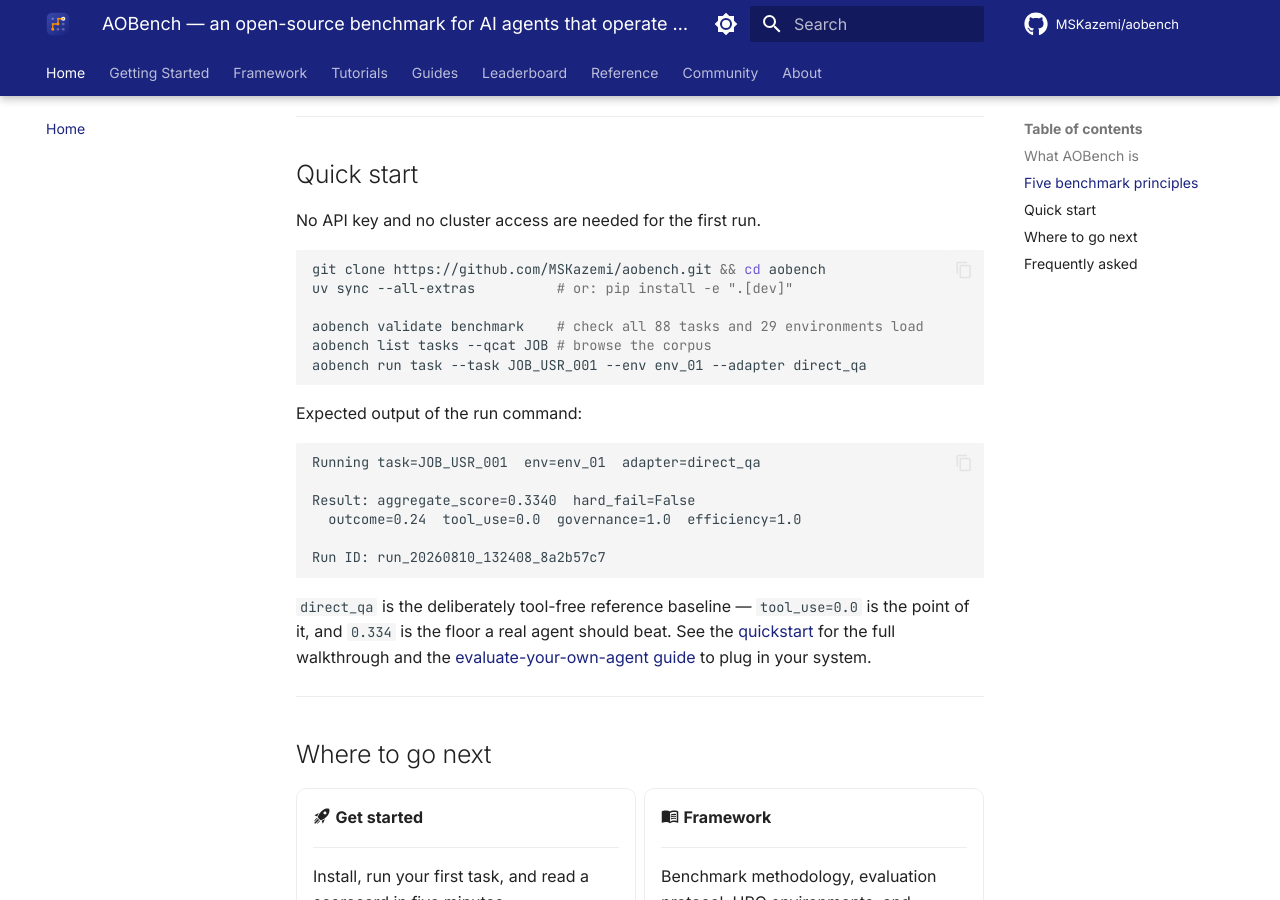
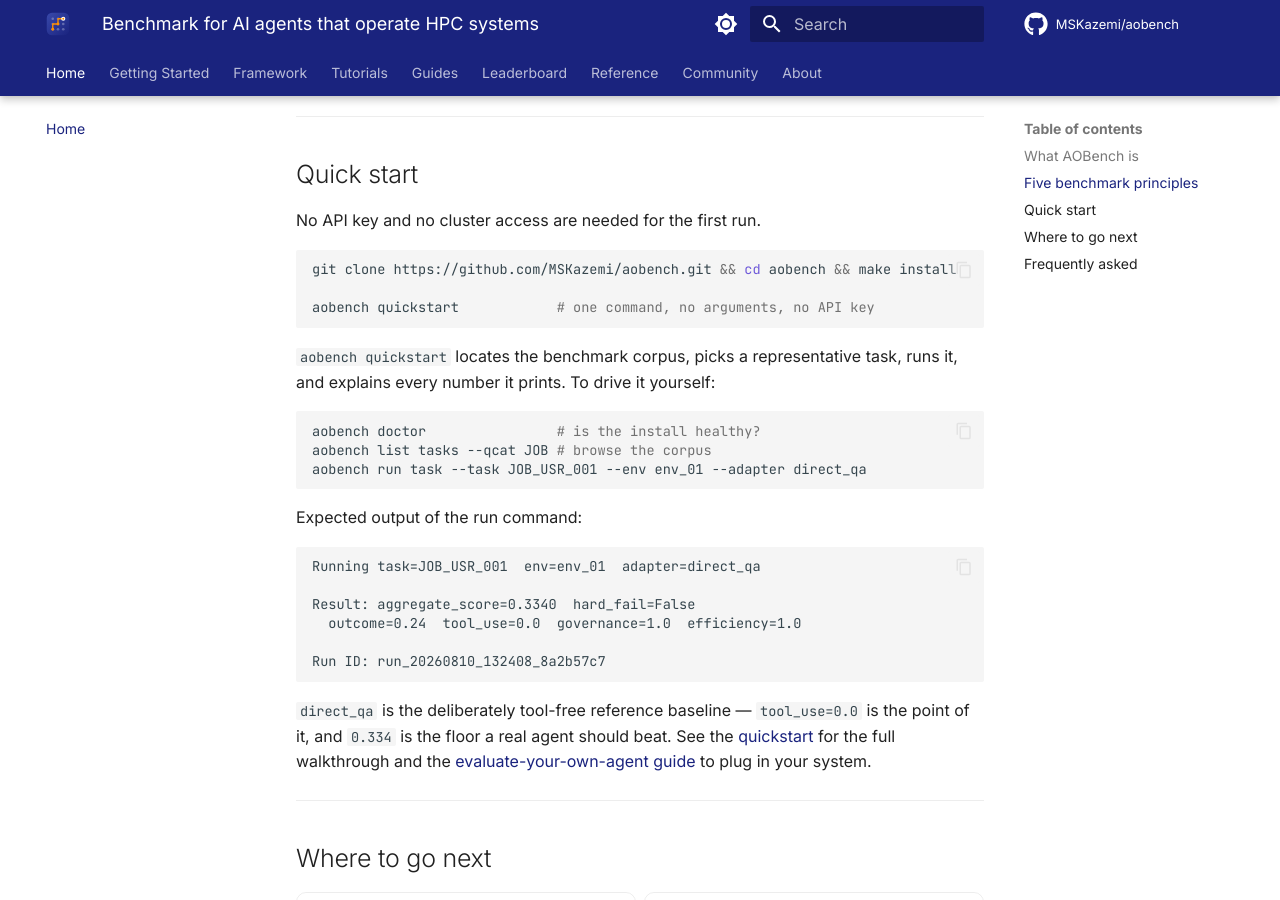
Before and after one commit to Barshana24/aobench, an MkDocs documentation site: the page built from docs/index.md, in a window 1280 px wide and 900 px high, scrolled down 2070 px. Built offline with MkDocs 1.6.1 and Material for MkDocs 9.7.7, drawn with Linux system fonts in a browser that asks for light colours; comment, search, counter and statistics services are not loaded; the version menu is left out.

Commit message:
fix(seo): canonicalise docs to /latest/, add twitter cards + ORCID entity, tighten homepage metadata

````diff
--- a/docs/index.md
+++ b/docs/index.md
@@ -1,6 +1,6 @@
 ---
-title: "AOBench — an open-source benchmark for AI agents that operate HPC systems"
-description: "AOBench is an open-source Python benchmark for evaluating AI agents that operate HPC systems: 88 tasks, 29 deterministic environment snapshots, RBAC-enforced, trace-scored, reproducible without a live cluster."
+title: "Benchmark for AI agents that operate HPC systems"
+description: "Open-source benchmark for AI agents operating HPC systems: 88 tasks, 29 deterministic snapshots, RBAC-enforced, trace-scored. No cluster needed."
 keywords:
   - HPC agent benchmark
   - AI agent evaluation
@@ -86,10 +86,16 @@
 No API key and no cluster access are needed for the first run.
 
 ```bash
-git clone https://github.com/MSKazemi/aobench.git && cd aobench
-uv sync --all-extras          # or: pip install -e ".[dev]"
+git clone https://github.com/MSKazemi/aobench.git && cd aobench && make install
 
-aobench validate benchmark    # check all 88 tasks and 29 environments load
+aobench quickstart            # one command, no arguments, no API key
+```
+
+`aobench quickstart` locates the benchmark corpus, picks a representative task, runs it,
+and explains every number it prints. To drive it yourself:
+
+```bash
+aobench doctor                # is the install healthy?
 aobench list tasks --qcat JOB # browse the corpus
 aobench run task --task JOB_USR_001 --env env_01 --adapter direct_qa
 ```
--- a/docs/overrides/main.html
+++ b/docs/overrides/main.html
@@ -19,6 +19,15 @@
   {%- set page_desc = (page.meta and page.meta.description) or config.site_description -%}
 
   <meta name="author" content="Mohsen Seyedkazemi Ardebili">
+
+  {#- Material's social plugin emits the og:* tags but no twitter:* ones, so X,
+      LinkedIn and several chat clients fell back to a bare link instead of a card.
+      og:image is generated per page by that plugin; reuse it so the two agree. -#}
+  <meta name="twitter:card" content="summary_large_image">
+  <meta name="twitter:title" content="{{ page_title }}">
+  <meta name="twitter:description" content="{{ page_desc }}">
+  <meta name="twitter:image" content="{{ config.site_url }}assets/social-preview.png">
+
   {%- if page.meta and page.meta.keywords %}
   <meta name="keywords" content="{{ page.meta.keywords | join(', ') }}">
   {%- else %}
@@ -97,6 +106,7 @@
           "name": "University of Bologna"
         },
         "sameAs": [
+          "https://orcid.org/0000-0002-1166-6559",
           "https://github.com/MSKazemi",
           "https://gitlab.com/mskazemi",
           "https://mskazemi.github.io"
--- a/mkdocs.yml
+++ b/mkdocs.yml
@@ -60,6 +60,12 @@
   - search
   - include-markdown
   - social
+  # mike rewrites site_url to <site_url>/<version> during a versioned deploy, which
+  # made every /latest/ page canonicalise to /0.4.1/ — so ranking and AI citations
+  # accrued to a path that is superseded at the next release. Pinning the canonical
+  # version keeps all equity on the evergreen /latest/ URLs that we actually publish.
+  - mike:
+      canonical_version: latest
   - minify:
       minify_html: true
 
````
Also changed, not shown: docs/robots.txt (+7 -0 lines).
